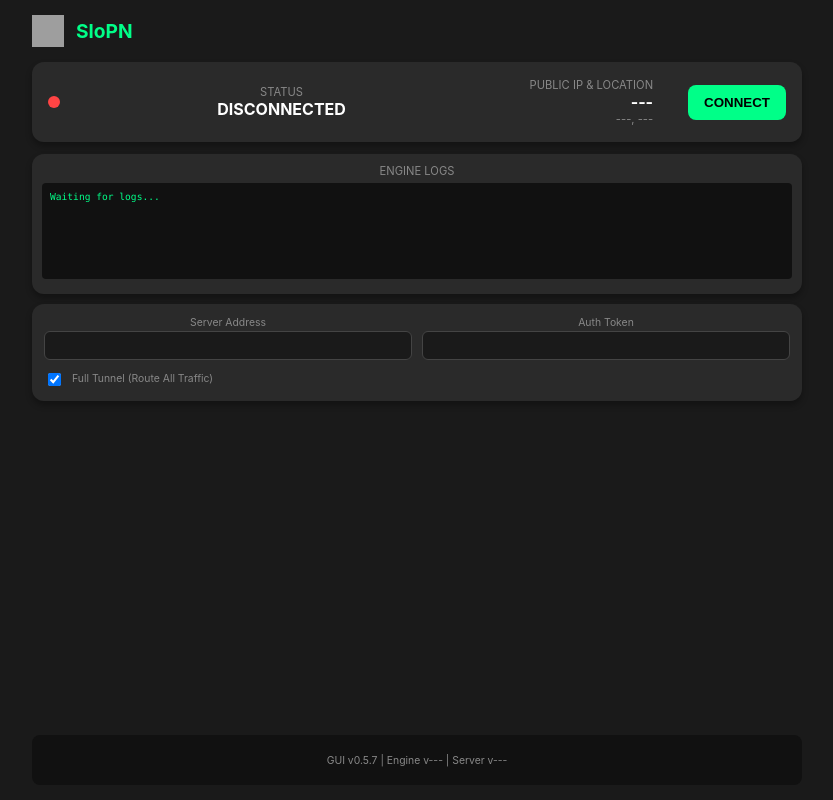
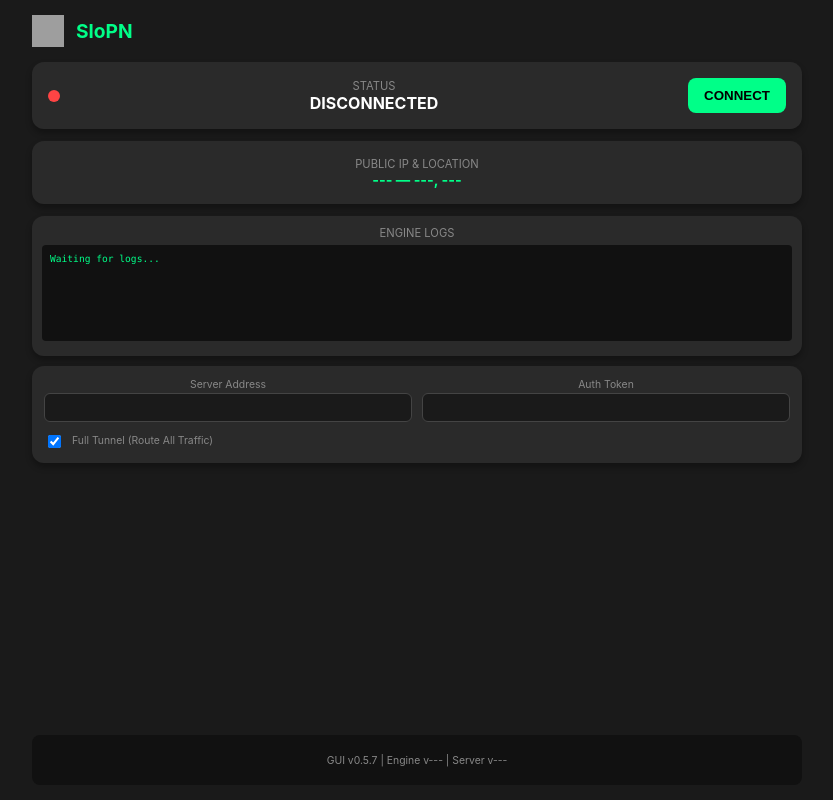
Before and after one commit to webdunesurfer/SloPN, a Svelte app in the folder gui/frontend/: page / in a window 1280 px wide. Shown: the whole page, without its empty margins (223-1056 px from the left). Built offline with nearby package versions, Linux system fonts and the light colour scheme; grey boxes are pictures that could not be loaded.

Commit message:
GUI Refinement: Dedicated IP/Location card with single-line layout

```diff
--- a/gui/frontend/src/App.svelte
+++ b/gui/frontend/src/App.svelte
@@ -187,16 +187,16 @@
         <p class="label">Status</p>
         <p class="value">{status.state.toUpperCase()}</p>
       </div>
-      <div class="ip-location-info">
-        <p class="label">Public IP & Location</p>
-        <p class="value {loadingIP ? 'loading' : ''}">
-          {ipInfo.query} {countryFlags[ipInfo.country] || ''}
-          <span class="location-text">{ipInfo.city}, {ipInfo.country}</span>
-        </p>
-      </div>
       <button class="toggle-btn {status.state}" on:click={handleToggle} disabled={status.state === 'connecting'}>
         {status.state === 'disconnected' ? 'CONNECT' : (status.state === 'connecting' ? 'CONNECTING...' : 'DISCONNECT')}
       </button>
+    </div>
+
+    <div class="card ip-card">
+      <p class="label">Public IP & Location</p>
+      <p class="value {loadingIP ? 'loading' : ''}">
+        {ipInfo.query} {countryFlags[ipInfo.country] || ''} — {ipInfo.city}, {ipInfo.country}
+      </p>
     </div>
 
     {#if status.state === 'connected'}
@@ -338,17 +338,9 @@
 
   .status-info { flex-grow: 1; }
 
-  .ip-location-info {
-    text-align: right;
-    margin-right: 20px;
-    min-width: 150px;
-  }
-
-  .location-text {
-    display: block;
-    font-size: 0.7rem;
-    font-weight: normal;
-    color: #888;
+  .ip-card .value {
+    font-size: 0.9rem;
+    color: #00ff88;
   }
 
   .value.loading {
```
